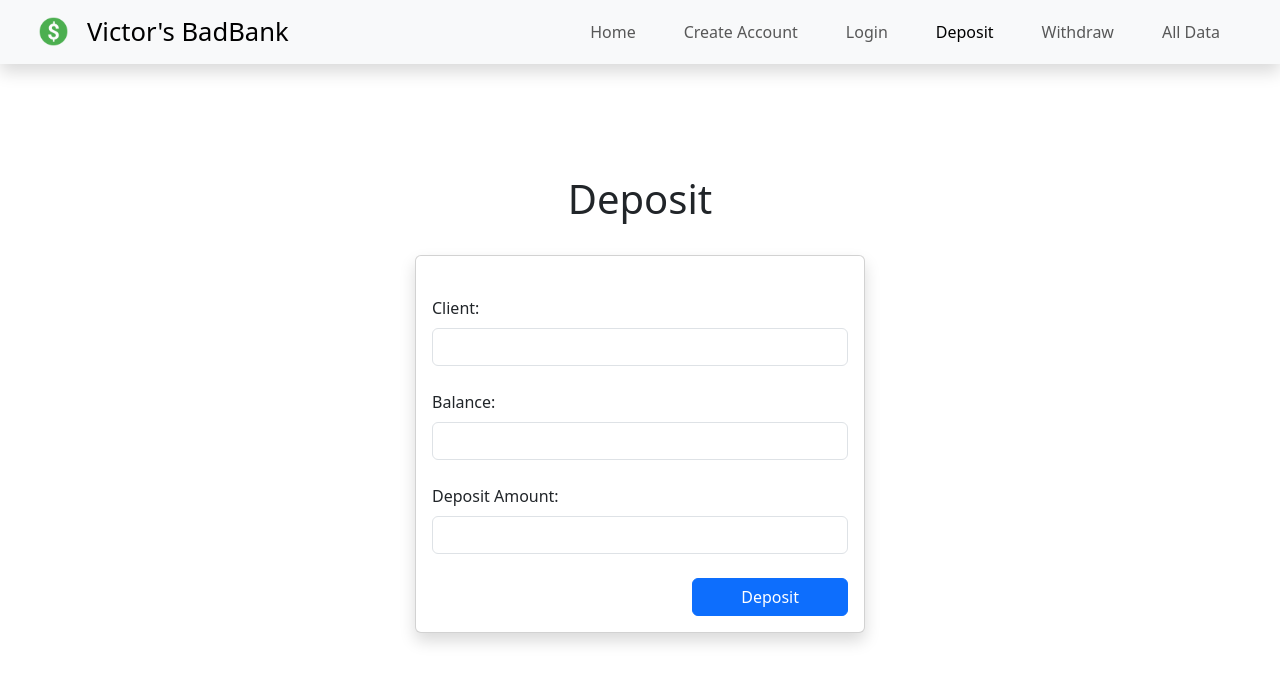
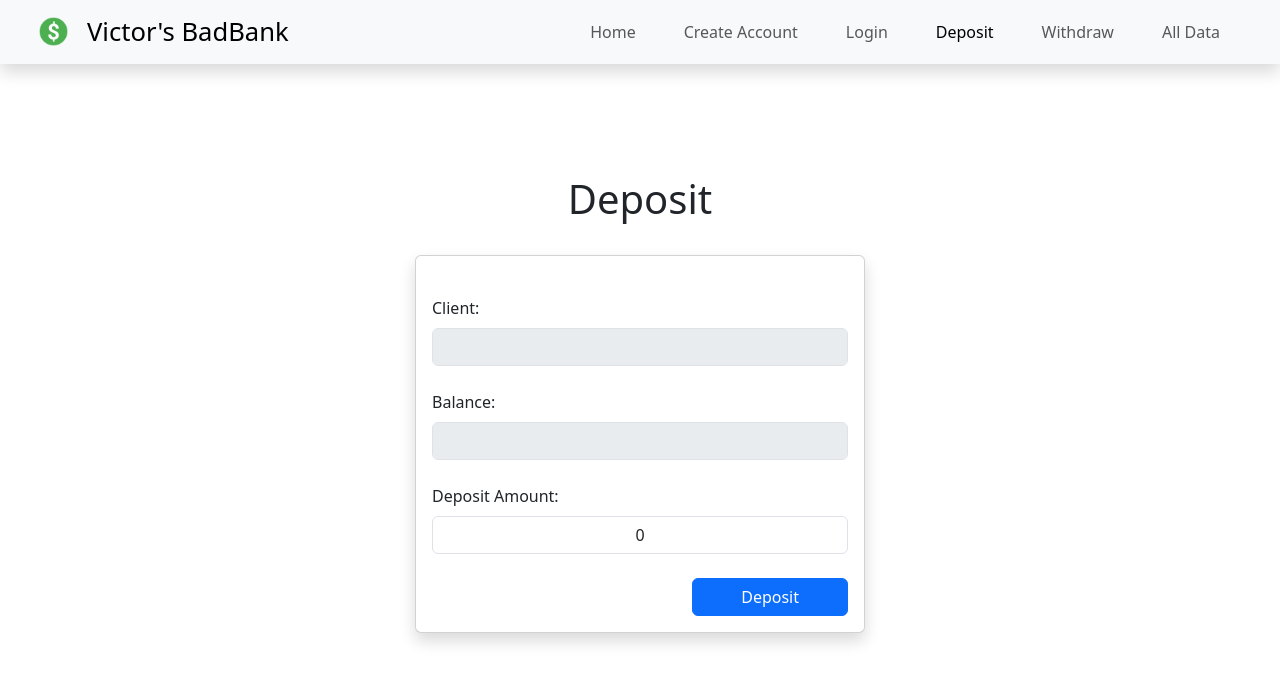
Before and after one commit to victorwcv/app-bad-bank, a React (Vite) app: page /deposit in a window 1280 px wide. Shown: the top 682 px of the page. Built offline with nearby package versions, Linux system fonts and the light colour scheme.

Commit message:
deposit and withdraw without logic operations

```diff
--- a/src/components/NavBar.jsx
+++ b/src/components/NavBar.jsx
@@ -53,7 +53,7 @@ function NavBar() {
                   title={link.title}
                   key={index}
                   to={link.path}
-                  className={`nav-link px-4 ${
+                  className={`nav-link  px-4 ${
                     location.pathname === link.path ? "active" : ""
                   }`}
                 >
--- a/src/pages/Deposit.jsx
+++ b/src/pages/Deposit.jsx
@@ -7,9 +7,13 @@ import Card from "../components/Card";
 function Deposit() {
   const { data, updateData } = useContext(MyContext);
 
+  const {name, balance} = data.currentUser;
+  console.log(name, balance);
+
+  console.log(data);
   const formik = useFormik({
     initialValues: {
-      amount: "",
+      depositAmount: 0
     },
     onSubmit: (values) => {
       console.log(values);
@@ -26,28 +30,28 @@ function Deposit() {
               <label htmlFor="client" className="form-label">
                 Client:
               </label>
-              <input id="client" type="name" className="form-control" />
+              <input id="client" disabled type="name" value={name} className="form-control text-center" />
             </div>
 
             <div className="mb-4">
               <label htmlFor="balance" className="form-label">
                 Balance:
               </label>
-              <input id="balance" type="text" className="form-control" />
+              <input id="balance" disabled type="text" value={balance} className="form-control text-center" />
             </div>
 
             <div className="mb-4">
-              <label htmlFor="password" className="form-label">
+              <label htmlFor="depositAmount" className="form-label">
                 Deposit Amount:
               </label>
               <input
-                id="password"
-                type="password"
-                className="form-control"
-                {...formik.getFieldProps("password")}
+                id="depositAmount"
+                type="text"
+                className="form-control text-center"
+                {...formik.getFieldProps("depositAmount")}
               />
-              {formik.touched.password && formik.errors.password ? (
-                <div className="form-errors">{formik.errors.password}</div>
+              {formik.touched.depositAmount && formik.errors.depositAmount ? (
+                <div className="form-errors">{formik.errors.depositAmount}</div>
               ) : null}
             </div>
 
--- a/src/pages/Login.jsx
+++ b/src/pages/Login.jsx
@@ -7,7 +7,6 @@ import { valuePresent } from "../utilities/fnSearchVal";
 function Login() {
   const { data, updateData } = useContext(MyContext);
   const [errors, setErrors] = useState(false);
-  console.log(data);
   const validate = (values) => {
     const errors = {};
 
@@ -38,7 +37,6 @@ function Login() {
     },
     validate,
     onSubmit: (values) => {
-      console.log(values);
       let index = valuePresent(data.users, values.email);
       if (index >= 0) {
         updateData((prevData) => ({
@@ -46,6 +44,7 @@ function Login() {
           currentUser: { ...prevData.users[index] },
         }));
       }
+      alert('You\'ve successfully logged in!')
     },
   });
 
--- a/src/pages/Withdraw.jsx
+++ b/src/pages/Withdraw.jsx
@@ -6,10 +6,11 @@ import Card from "../components/Card";
 
 function Withdraw() {
   const { data, updateData } = useContext(MyContext);
+  const {name, balance} = data.currentUser;
 
   const formik = useFormik({
     initialValues: {
-      amount: "",
+      withdrawAmount: 0,
     },
     onSubmit: (values) => {
       console.log(values);
@@ -26,28 +27,28 @@ function Withdraw() {
               <label htmlFor="client" className="form-label">
                 Client:
               </label>
-              <input id="client" type="name" className="form-control" />
+              <input id="client" type="name" disabled value={name} className="form-control text-center" />
             </div>
 
             <div className="mb-4">
               <label htmlFor="balance" className="form-label">
                 Balance:
               </label>
-              <input id="balance" type="text" className="form-control" />
+              <input id="balance" type="text" disabled value={balance} className="form-control text-center" />
             </div>
 
             <div className="mb-4">
-              <label htmlFor="password" className="form-label">
+              <label htmlFor="withdrawAmount" className="form-label">
                 Withdraw Amount:
               </label>
               <input
-                id="password"
-                type="password"
-                className="form-control"
-                {...formik.getFieldProps("password")}
+                id="withdrawAmount"
+                type="text"
+                className="form-control text-center"
+                {...formik.getFieldProps("withdrawAmount")}
               />
-              {formik.touched.password && formik.errors.password ? (
-                <div className="form-errors">{formik.errors.password}</div>
+              {formik.touched.withdrawAmount && formik.errors.withdrawAmount ? (
+                <div className="form-errors">{formik.errors.withdrawAmount}</div>
               ) : null}
             </div>
 
```
Also changed, not shown: src/validations/DepositValidate.js (deleted), src/validations/WithdrawValidate.js (deleted).
